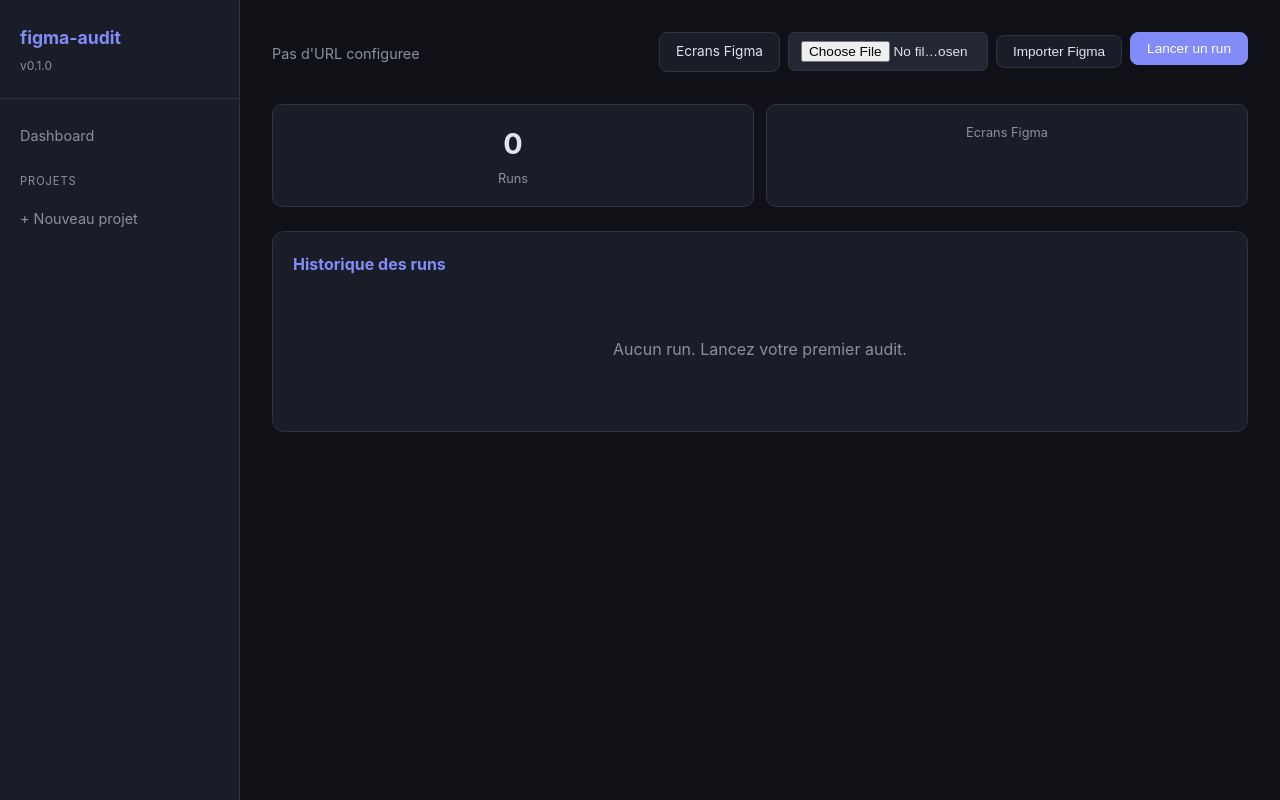
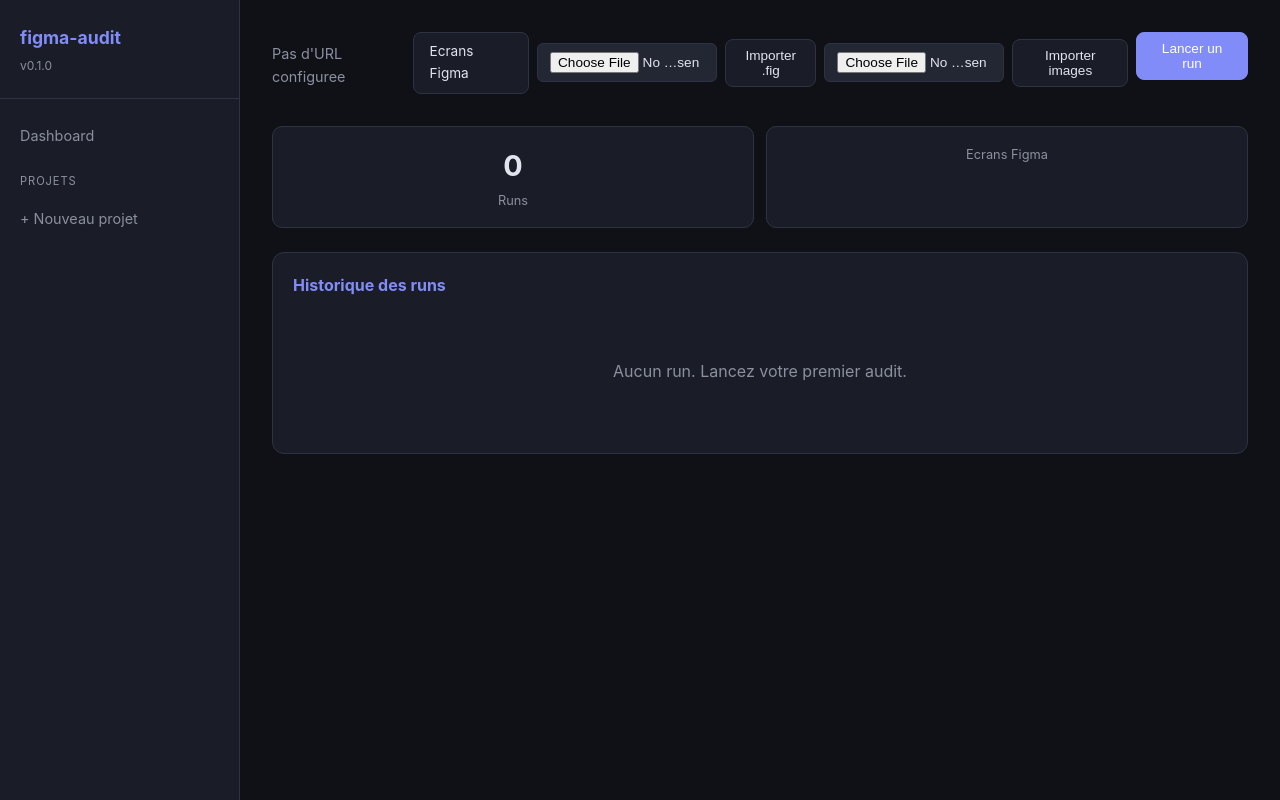
Before and after one commit to sbassomp/figma-audit, a FastAPI app: template figma_audit/web/templates/project.html in a window 1280 px wide. Run offline with FastAPI, Linux system fonts and the light colour scheme; the template is opened without the code that fills it, so the values that code supplies are empty; parts of the project's set-up code (start-up, migrations or seed data) failed here and were passed over.

Commit message:
Add .fig upload to web dashboard
- New POST /projects/{slug}/upload-fig endpoint with background processing
- Parses .fig, identifies screens, extracts tokens, syncs to DB
- Progress polling via htmx with 4-step tracking
- Add "Importer .fig" button on project detail page
- Reuse upload_progress template with dynamic polling URL

```diff
--- a/figma_audit/web/templates/project.html
+++ b/figma_audit/web/templates/project.html
@@ -7,11 +7,15 @@
     <h2>{{ project.name }}</h2>
     <p class="subtitle">{{ project.app_url or 'Pas d\'URL configuree' }}</p>
   </div>
-  <div class="flex gap-1">
+  <div class="flex gap-1 flex-wrap">
     <a href="/projects/{{ project.slug }}/screens" class="btn">Ecrans Figma</a>
+    <form hx-post="/projects/{{ project.slug }}/upload-fig" hx-target="#upload-area" hx-swap="innerHTML" hx-encoding="multipart/form-data" class="flex gap-1 items-center">
+      <input type="file" name="file" accept=".fig" style="max-width: 180px;" required>
+      <button type="submit" class="btn">Importer .fig</button>
+    </form>
     <form hx-post="/projects/{{ project.slug }}/upload-screens" hx-target="#upload-area" hx-swap="innerHTML" hx-encoding="multipart/form-data" class="flex gap-1 items-center">
-      <input type="file" name="file" accept=".zip" style="max-width: 200px;" required>
-      <button type="submit" class="btn">Importer Figma</button>
+      <input type="file" name="file" accept=".zip" style="max-width: 180px;" required>
+      <button type="submit" class="btn">Importer images</button>
     </form>
     <form method="POST" action="/projects/{{ project.slug }}/start-run">
       <button type="submit" class="btn btn-primary">Lancer un run</button>
--- a/figma_audit/web/templates/upload_progress.html
+++ b/figma_audit/web/templates/upload_progress.html
@@ -1,5 +1,5 @@
 <div id="upload-progress"
-     {% if polling %}hx-get="/htmx/projects/{{ slug }}/upload-progress" hx-trigger="every 2s" hx-swap="outerHTML"{% endif %}>
+     {% if polling %}hx-get="/htmx/projects/{{ slug }}/upload-{% if progress_key %}{{ progress_key }}-{% endif %}progress" hx-trigger="every 2s" hx-swap="outerHTML"{% endif %}>
   <div class="card" style="margin-top: 1rem;">
     <h3 style="color: var(--accent);">Import Figma</h3>
     <div style="margin-top: 0.75rem;">
```
Also changed, not shown: figma_audit/api/routes/htmx.py (+29 -0 lines).
